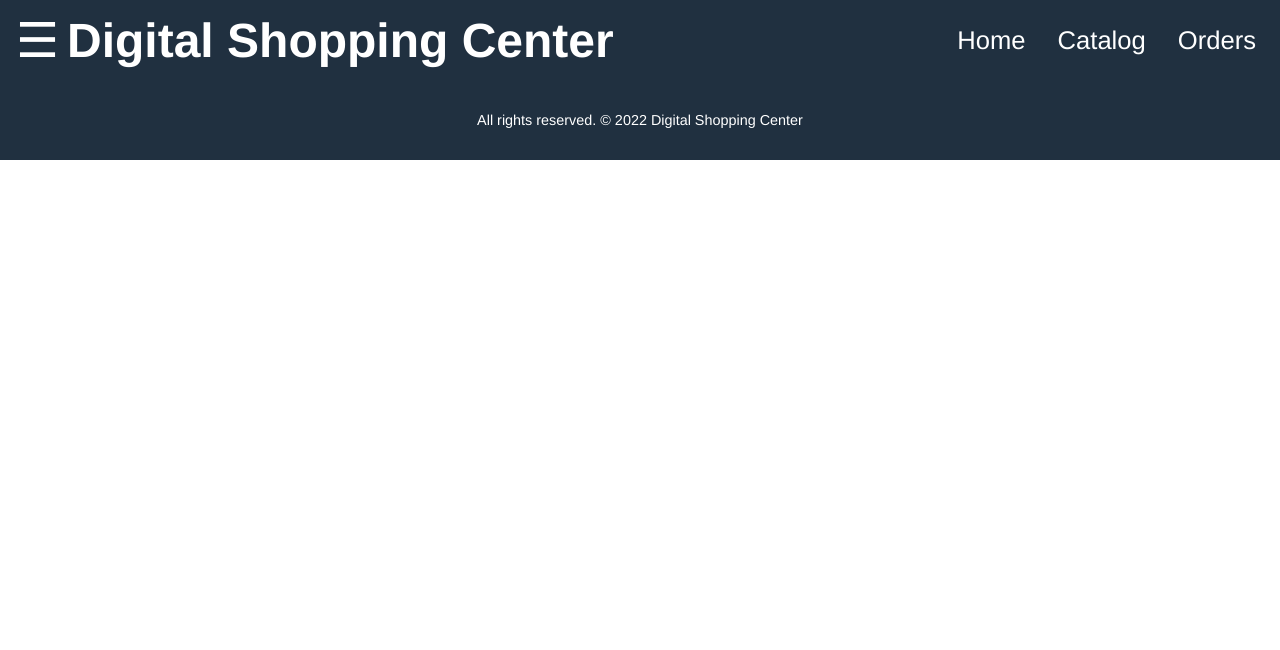
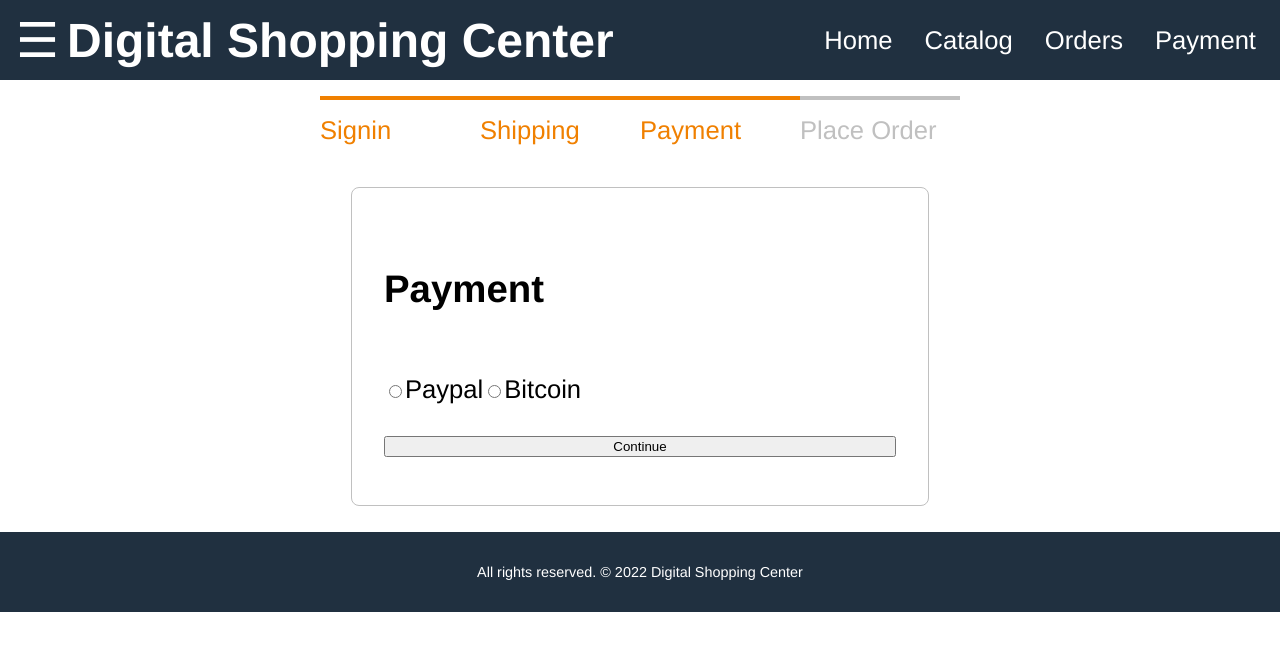
Before and after one commit to 4630-Team4-DigitalShoppingCenter/DigitalShoppingCenter-WEB, a React (Create React App) app in the folder frontend/: page /payment in a window 1280 px wide. Shown: the top 650 px of the page. Built offline with nearby package versions, Linux system fonts and the light colour scheme.

Commit message:
Finished Payment Component

```diff
--- a/frontend/src/App.tsx
+++ b/frontend/src/App.tsx
@@ -5,6 +5,7 @@
 import Products from "./Products/Products";
 import Orders from "./Orders/Orders";
 import OrderDetail from "./Orders/OrderDetail";
+import PaymentScreen from './Payment/Payment';
 
 function App() {
   const openMenu = () => {
@@ -28,6 +29,7 @@
             <Link to="/">Home</Link>
             <Link to="/catalog">Catalog</Link>
             <Link to="/orders">Orders</Link>
+            <Link to="/payment">Payment</Link>
           </div>
         </header>
 
@@ -45,9 +47,10 @@
               <Route path="/catalog" element={<Products />} />
               <Route path="/orders" element={<Orders />} />
               <Route path="/orders/:id" element={<OrderDetail />} />
-
+              <Route path="/payment" element={<PaymentScreen />} />
             </Routes>
           </div>
+
         </main>
 
         <footer className="footer">
--- /dev/null
+++ b/frontend/src/Payment/CheckoutSteps.tsx
@@ -0,0 +1,14 @@
+import React from 'react';
+
+function CheckoutSteps(props: any) {
+    return (
+        <div className="checkout-steps">
+            <div className={props.step1 ? 'active' : ''}>Signin</div>
+            <div className={props.step2 ? 'active' : ''}>Shipping</div>
+            <div className={props.step3 ? 'active' : ''}>Payment</div>
+            <div className={props.step4 ? 'active' : ''}>Place Order</div>
+        </div>
+    );
+}
+
+export default CheckoutSteps;
--- /dev/null
+++ b/frontend/src/Payment/Payment.tsx
@@ -0,0 +1,47 @@
+import React from 'react';
+import CheckoutSteps from '../Payment/CheckoutSteps';
+
+function PaymentScreen() {
+
+    const submitHandler = () => {
+        alert("Payment processing...")
+    };
+
+    return (
+        <div>
+            <CheckoutSteps step1 step2 step3></CheckoutSteps>
+            <div className="form">
+                <form onSubmit={submitHandler}>
+                    <ul className="form-container">
+                        <li>
+                            <h2>Payment</h2>
+                        </li>
+                        <li>
+                            <div>
+                                <input
+                                    type="radio"
+                                    name="paymentMethod"
+                                    id="paymentMethod"
+                                    value="paypal"
+                                ></input>
+                                <label htmlFor="paymentMethod">Paypal</label>
+                                <input
+                                    type="radio"
+                                    name="paymentMethod"
+                                    id="paymentMethod"
+                                    value="bitcoin"
+                                ></input>
+                                <label htmlFor="paymentMethod">Bitcoin</label>
+                            </div>
+                        </li>
+                        <li>
+                            <button type="submit" className="button primary">Continue</button>
+                        </li>
+                    </ul>
+                </form>
+            </div>
+        </div>
+    );
+}
+
+export default PaymentScreen;
--- a/frontend/src/index.css
+++ b/frontend/src/index.css
@@ -161,3 +161,50 @@
   tbody > tr:nth-child(odd) {
     background-color: #f0f0f0;
   }
+  .checkout-steps {
+    display: flex;
+    justify-content: space-between;
+    width: 40rem;
+    margin: 1rem auto;
+}
+
+.checkout-steps > div {
+    border-top: 0.3rem #c0c0c0 solid;
+    color: #c0c0c0;
+    flex: 1 1;
+    padding-top: 1rem;
+}
+
+.checkout-steps > div.active {
+    border-top: 0.3rem #f08000 solid;
+    color: #f08000;
+}
+.form {
+    display: flex;
+    justify-content: center;
+    align-items: center;
+    height: 100%;
+}
+
+.form-container {
+    display: flex;
+    flex-direction: column;
+    width: 32rem;
+    padding: 2rem;
+    border: 0.1rem #c0c0c0 solid;
+    border-radius: 0.5rem;
+    list-style-type: none;
+}
+
+.form-container li {
+    display: flex;
+    flex-direction: column;
+    margin-bottom: 1rem;
+    margin-top: 1rem;
+}
+
+input {
+    padding: 1rem;
+    border: 0.1rem #c0c0c0 solid;
+    border-radius: 0.5rem;
+}
```
Also changed, not shown: 1 other file (tests, documents, lock files or other folders).
